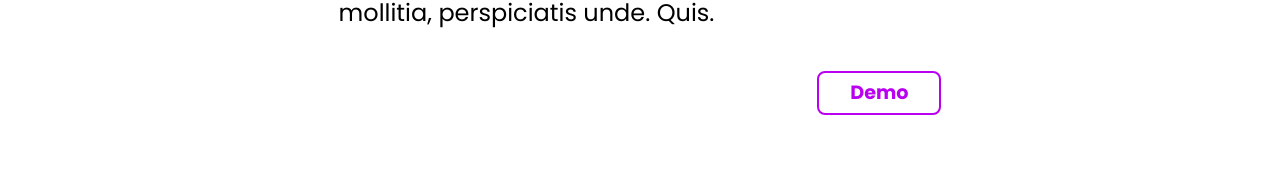
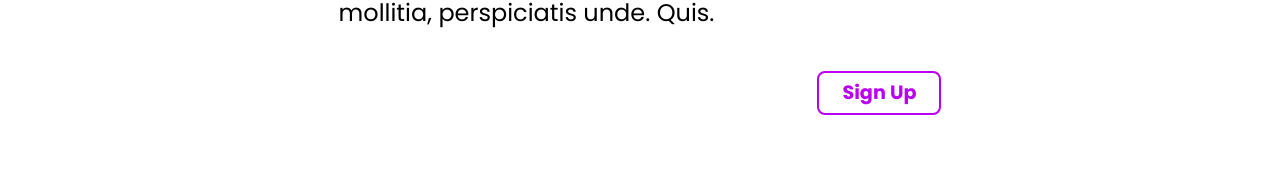
Before and after one commit to Flaryiest/Beyond-Class, a React (Vite) app in the folder frontend/: page / in a window 1280 px wide. Shown: the part 335-508 px from the top of the page. Built offline with nearby package versions, Linux system fonts and the light colour scheme.

Commit message:
Update Homepage.jsx

```diff
--- a/frontend/src/pages/Homepage.jsx
+++ b/frontend/src/pages/Homepage.jsx
@@ -7,7 +7,7 @@ function Homepage() {
       <div className="homepageLeft">
         <h1 className="homepageHeader">Beyond Class</h1>
         <div className="homepageText"><p>Lorem, ipsum dolor sit amet consectetur adipisicing elit. Adipisci ea quibusdam molestias ullam veniam distinctio esse qui totam impedit quo odit rem similique, laborum facere, magnam mollitia, perspiciatis unde. Quis.</p></div>
-        <Link to="/chat" className="homepageDemoButton"><span className="aqua">Demo</span></Link>
+        <Link to="/signup" className="homepageDemoButton"><span className="aqua">Sign Up</span></Link>
       </div>
       <div className="homepageRight">
         <img className="homepageImage" src="/assets/classroom-image.jpg"></img>
```
